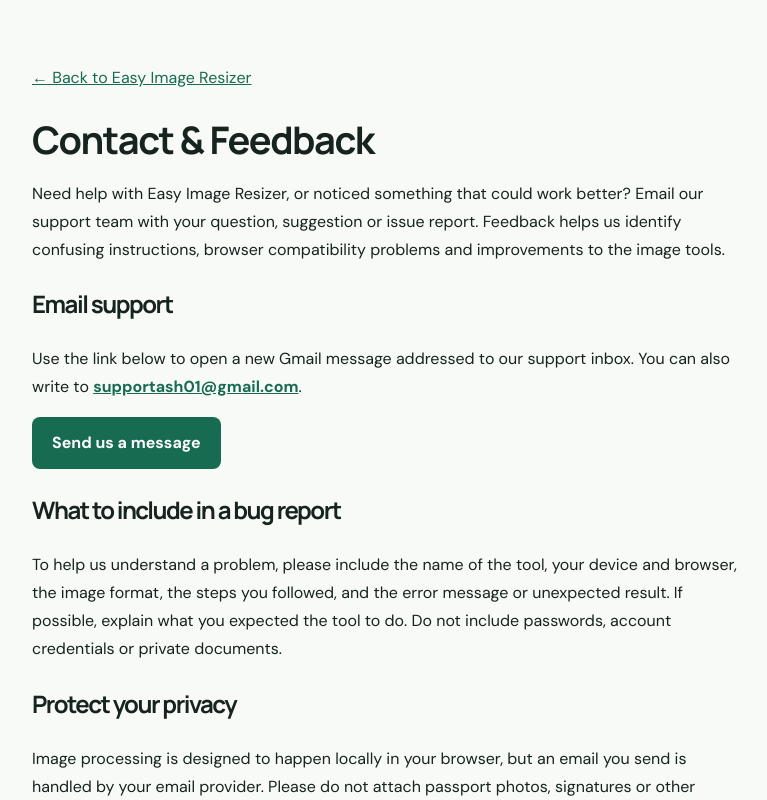
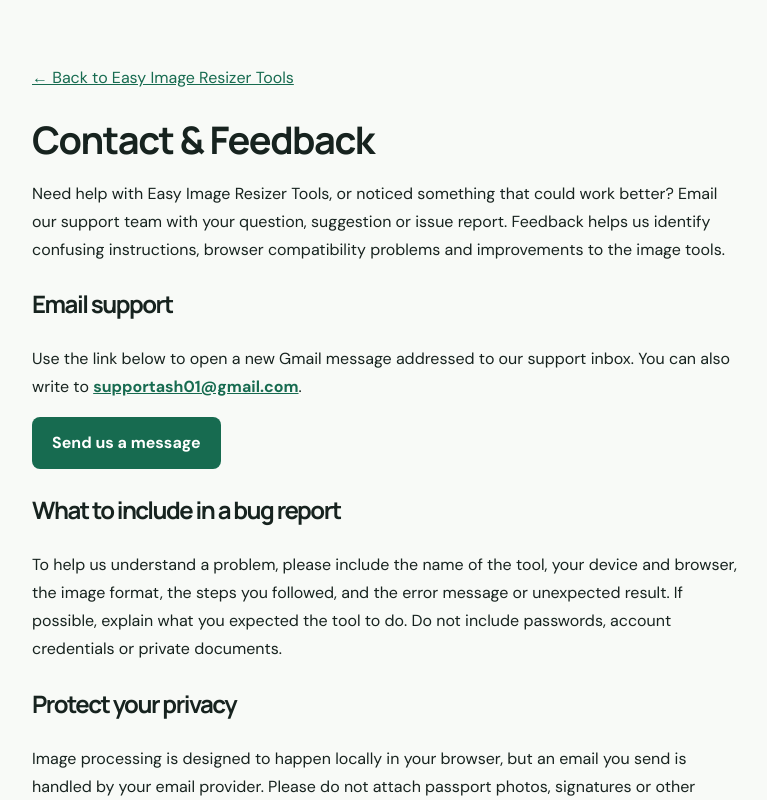
Before and after one commit to ashrafhashmi95786-sys/easy-image-resizer, a Next.js app: page /contact in a window 1280 px wide. Shown: the top 800 px of the page, without its empty margins (252-1019 px from the left). Built offline with nearby package versions, Linux system fonts and the light colour scheme.

Commit message:
Rebrand site as Easy Image Resizer Tools

```diff
--- a/app/contact/page.tsx
+++ b/app/contact/page.tsx
@@ -2,17 +2,17 @@ import type { Metadata } from "next";
 import Link from "next/link";
 
 export const metadata: Metadata = {
-  title: "Contact Easy Image Resizer",
-  description: "Email Easy Image Resizer support with questions, feedback, or a report about an image tool.",
+  title: "Contact Easy Image Resizer Tools",
+  description: "Email Easy Image Resizer Tools support with questions, feedback, or a report about an image tool.",
 };
 
 const gmailComposeUrl = "https://mail.google.com/mail/?view=cm&fs=1&to=supportash01@gmail.com&su=Easy%20Image%20Resizer%20Support";
 
 export default function ContactPage() {
   return <main style={{maxWidth:760,margin:"0 auto",padding:"64px 24px",lineHeight:1.75}}>
-    <Link href="/" style={{color:"#176b50"}}>← Back to Easy Image Resizer</Link>
+    <Link href="/" style={{color:"#176b50"}}>← Back to Easy Image Resizer Tools</Link>
     <h1 style={{fontSize:38,marginTop:28}}>Contact & Feedback</h1>
-    <p>Need help with Easy Image Resizer, or noticed something that could work better? Email our support team with your question, suggestion or issue report. Feedback helps us identify confusing instructions, browser compatibility problems and improvements to the image tools.</p>
+    <p>Need help with Easy Image Resizer Tools, or noticed something that could work better? Email our support team with your question, suggestion or issue report. Feedback helps us identify confusing instructions, browser compatibility problems and improvements to the image tools.</p>
     <h2>Email support</h2>
     <p>Use the link below to open a new Gmail message addressed to our support inbox. You can also write to <a href="mailto:supportash01@gmail.com" style={{color:"#176b50",fontWeight:700}}>supportash01@gmail.com</a>.</p>
     <p><a href={gmailComposeUrl} target="_blank" rel="noopener noreferrer" style={{display:"inline-block",background:"#176b50",color:"#fff",fontWeight:700,padding:"12px 20px",borderRadius:8,textDecoration:"none"}}>Send us a message</a></p>
```
